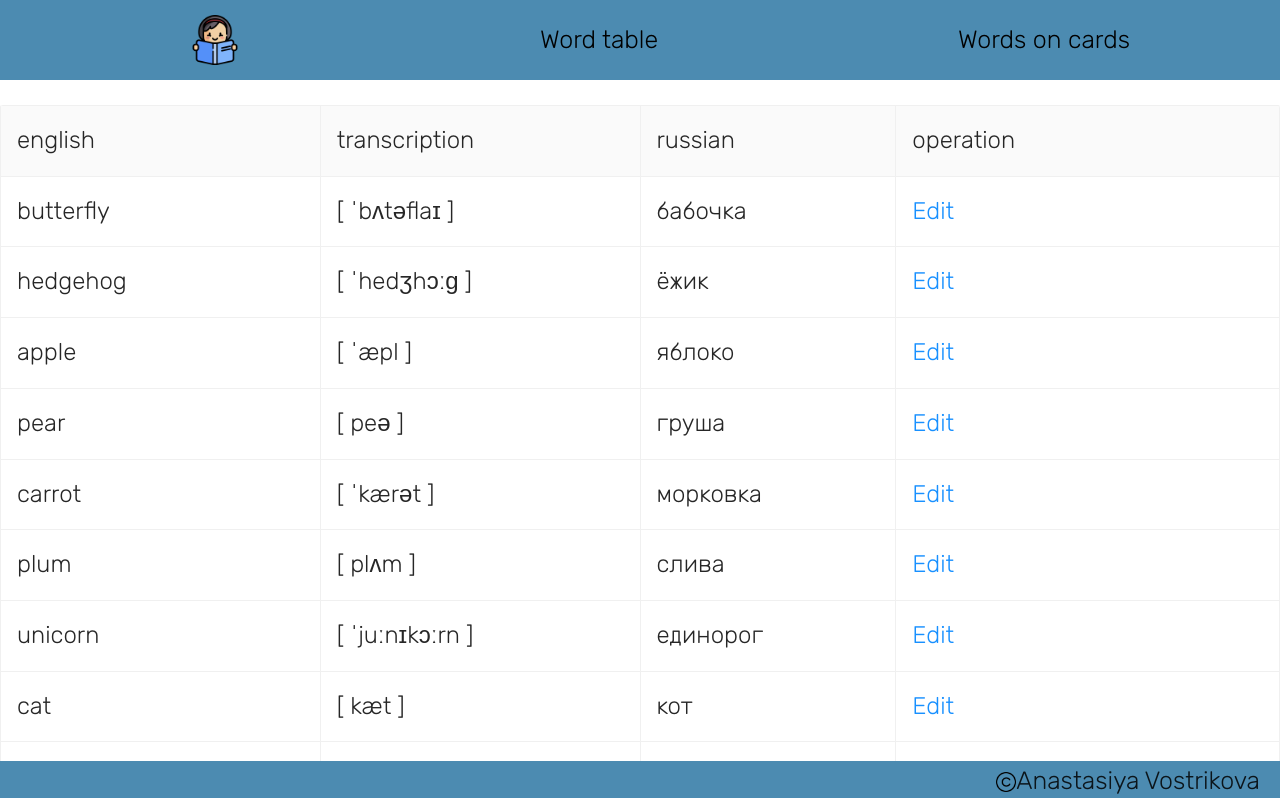
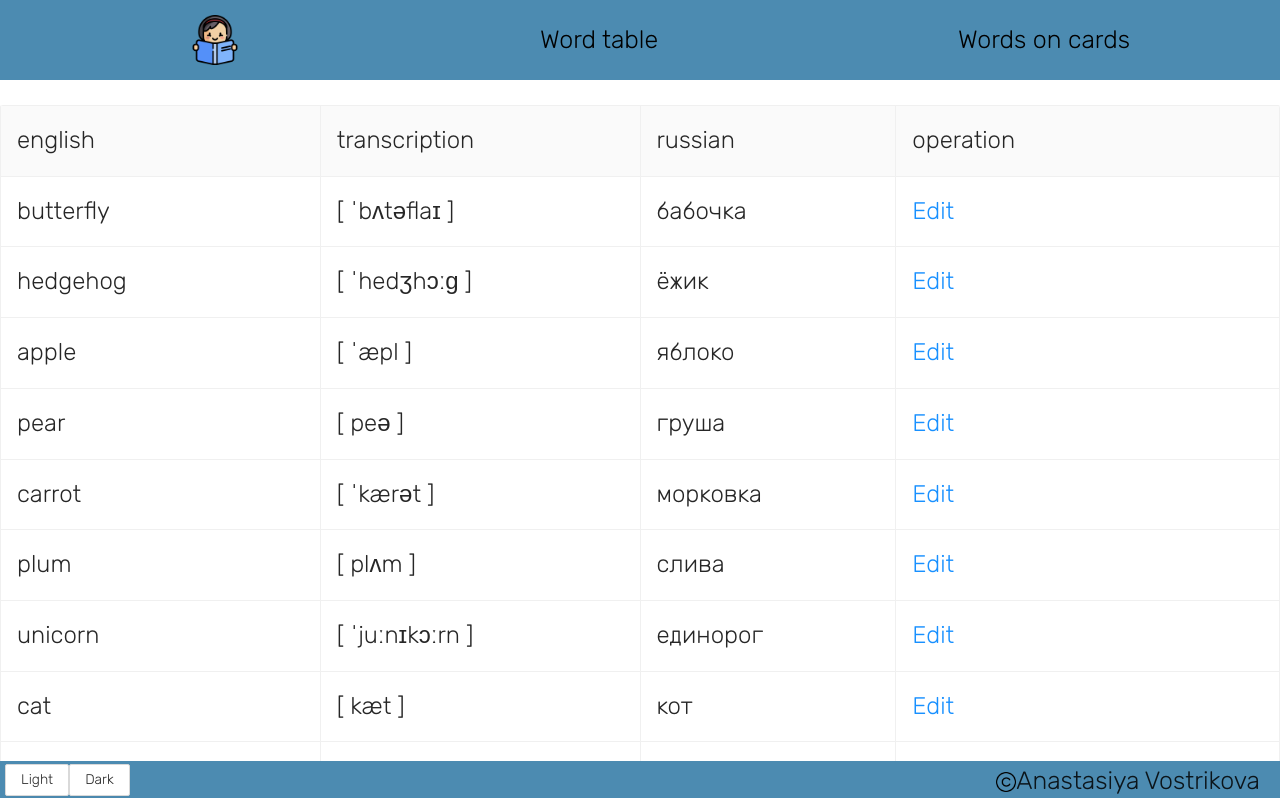
Before and after one commit to AnastasiyaMAV/words_on_cards_project, a React (Create React App) app: page / in a window 1280 px wide. Shown: the top 798 px of the page. Built offline with nearby package versions, Linux system fonts and the light colour scheme.

Commit message:
Добавление кастомного хука для изменения темы , тема сохранятеся в localStorage, осуществляется медиа запрос в систему ПК для выбора темы

```diff
--- a/src/App.css
+++ b/src/App.css
@@ -7,6 +7,8 @@
 .container {
   font-family:'Rubik-Light', 'Arial Narrow', Arial, sans-serif;
   margin: 0 auto;
+  background-color: var(--color-background);
+  transition:  background-color 200ms linear;
 }
 
 .listItemStyle {
--- a/src/components/EditableTable.jsx
+++ b/src/components/EditableTable.jsx
@@ -158,7 +158,7 @@ function EditableTable() {
         bordered
         dataSource={data}
         columns={mergedColumns}
-        rowClassName="editable-row"
+        rowClassName="editable-row "
         pagination={{
           onChange: cancel,
         }}
--- a/src/components/Footer.jsx
+++ b/src/components/Footer.jsx
@@ -1,10 +1,32 @@
+import { Button } from "antd";
+import { useTheme } from "./hooks/useTheme";
+
 function Footer() {
+    const { theme, setTheme } = useTheme();
+
+    const handleLight = () => {
+        setTheme('light');
+    }
+
+    const handleDark = () => {
+        setTheme('dark');
+    }
+
     return (
         <div className="footer">
-            <img src='./assets/images/copyright.png' alt="copyright" className="copyrightImg"
-                title="Urheberschaft: https://www.flaticon.com/ru/" />
-            <span>Anastasiya Vostrikova</span>
+            <div className="btnTheme">
+                <Button onClick={handleLight}>Light</Button>
+                <Button onClick={handleDark}>Dark</Button>
+            </div>
+
+            <div className="inscription">
+                <img src='./assets/images/copyright.png' alt="copyright" className="copyrightImg"
+                    title="Urheberschaft: https://www.flaticon.com/ru/" />
+                <span>Anastasiya Vostrikova</span>
+            </div>
+
         </div>
+
     );
 }
 
--- /dev/null
+++ b/src/components/hooks/useTheme.jsx
@@ -0,0 +1,15 @@
+import { useLayoutEffect, useState } from "react";
+
+const isDarkTheme = window?.matchMedia('(prefers-color-scheme: dark)').matches
+const defaultTheme = isDarkTheme ? 'dark' : 'light';
+
+export const useTheme = () => {
+    const[theme, setTheme] =  useState(localStorage.getItem('theme') || defaultTheme);
+
+    useLayoutEffect(() => {
+        document.documentElement.setAttribute('data-theme', theme);
+        localStorage.setItem('theme', theme)
+    }, [theme])
+
+    return {theme, setTheme}
+}
--- a/src/components/styles/_EditableTable.scss
+++ b/src/components/styles/_EditableTable.scss
@@ -2,4 +2,6 @@
     text-align: left;
     font-size: 24px;
     margin-top: 80px;
+    background-color: var(--color-background);
+    transition:  background-color 200ms linear;
 }
--- a/src/components/styles/_Footer.scss
+++ b/src/components/styles/_Footer.scss
@@ -1,12 +1,33 @@
 .footer {
-    text-align: right;
-    font-size: 25px;
+    display: flex;
+    justify-content: space-between;
+    align-content: center;
     background-color: $colorHeaderFooterBg;
-    padding-right: 20px;
     position: sticky;
     bottom: 0;
+}
+
+.btnTheme{
+    display: flex;
+    padding-top: 3px;
+    padding-left: 5px;
+}
+
+.inscription {
+    font-size: 25px;
+    padding-right: 20px;
 }
 
 .copyrightImg {
     max-width: 20px;
 }
+
+// Правила для темы
+
+html[data-theme='dark']{
+    --color-background: #dddddd;
+}
+
+html[data-theme='light']{
+    --color-background: #ffffff;
+}
```
Also changed, not shown: src/App.js (+6 -8 lines).
